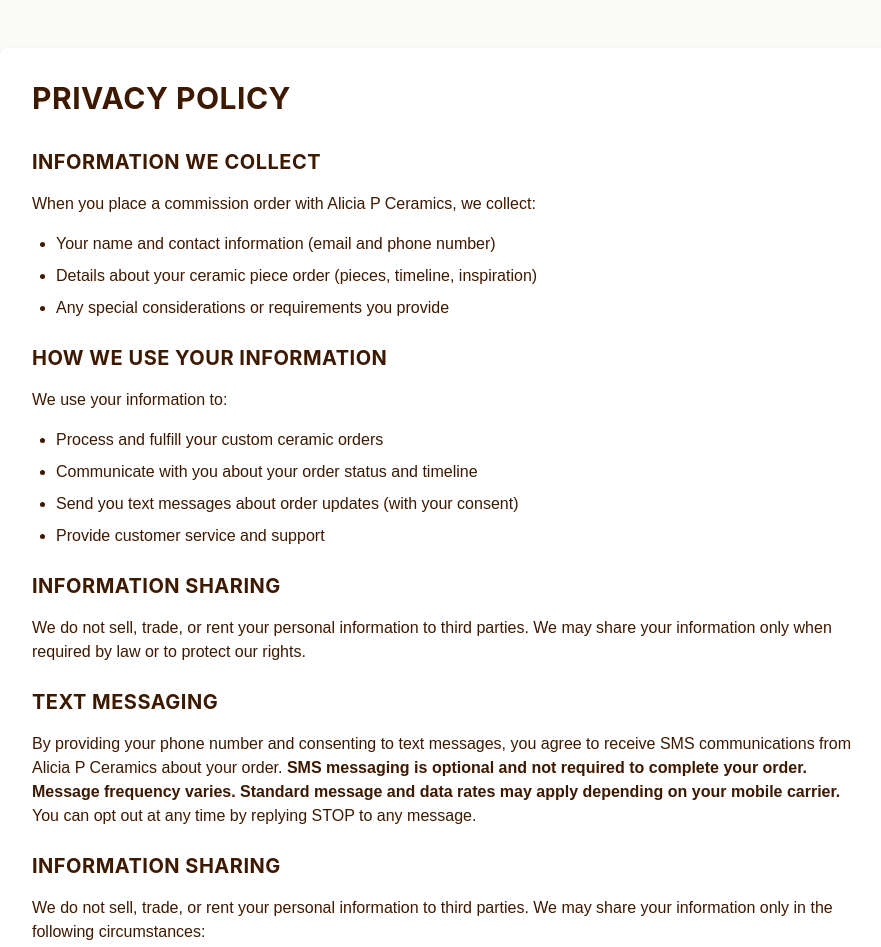
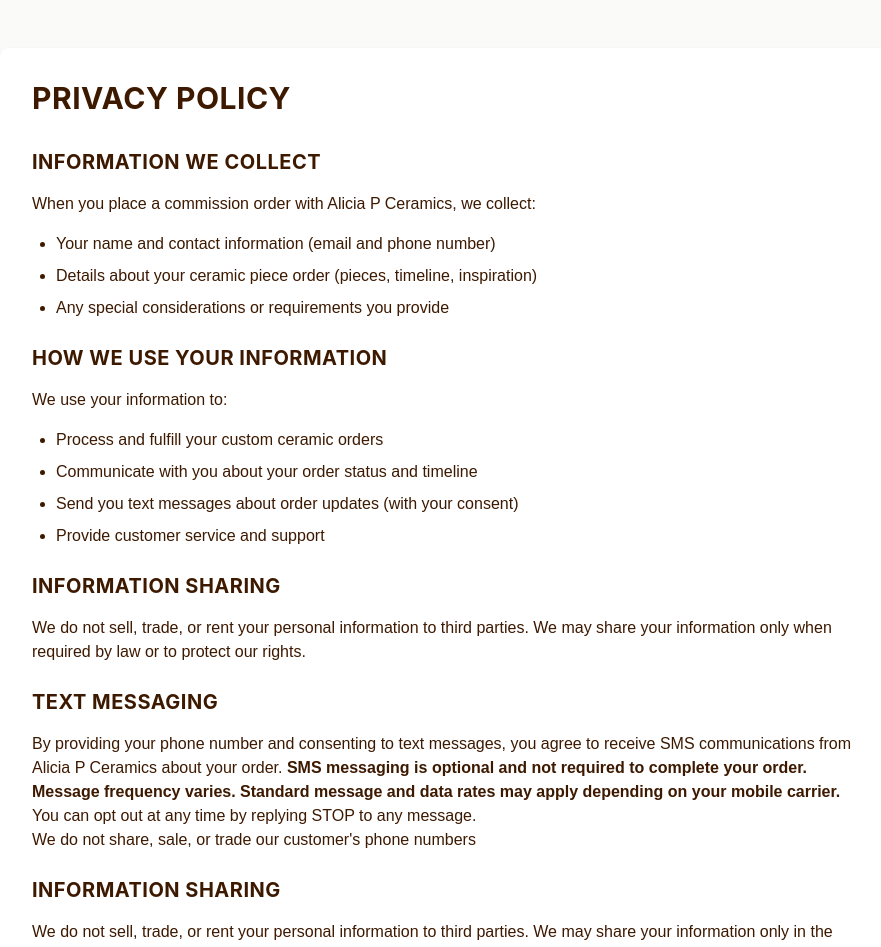
Before and after one commit to jpitchardu/aliciapceramics.com, a Next.js app: page /privacy in a window 1280 px wide. Shown: the top 947 px of the page, without its empty margins (192-1073 px from the left). Built offline with nearby package versions, Linux system fonts and the light colour scheme.

Commit message:
Add privacy statement

```diff
--- a/src/app/privacy/page.tsx
+++ b/src/app/privacy/page.tsx
@@ -90,6 +90,9 @@
                 </strong>{" "}
                 You can opt out at any time by replying STOP to any message.
               </p>
+              <p>
+                We do not share, sale, or trade our customer's phone numbers
+              </p>
             </section>
 
             <section>
```
